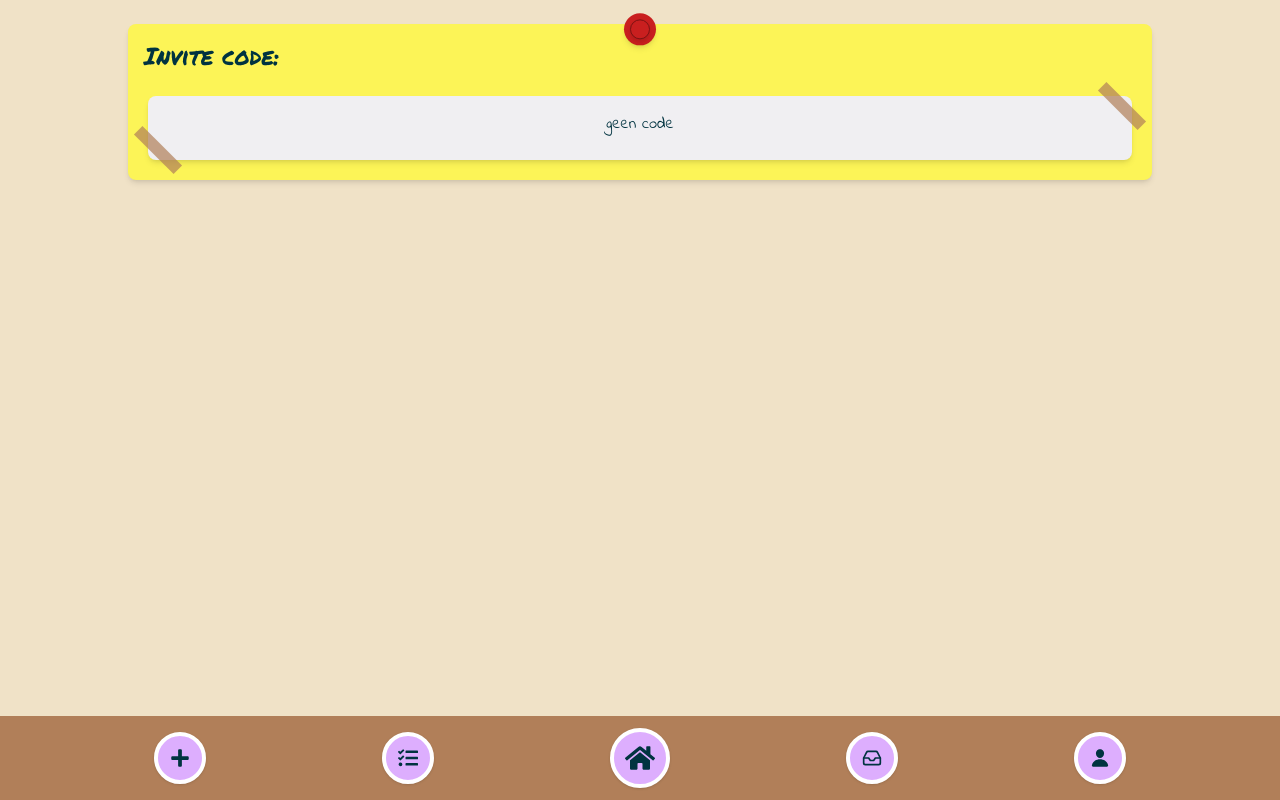
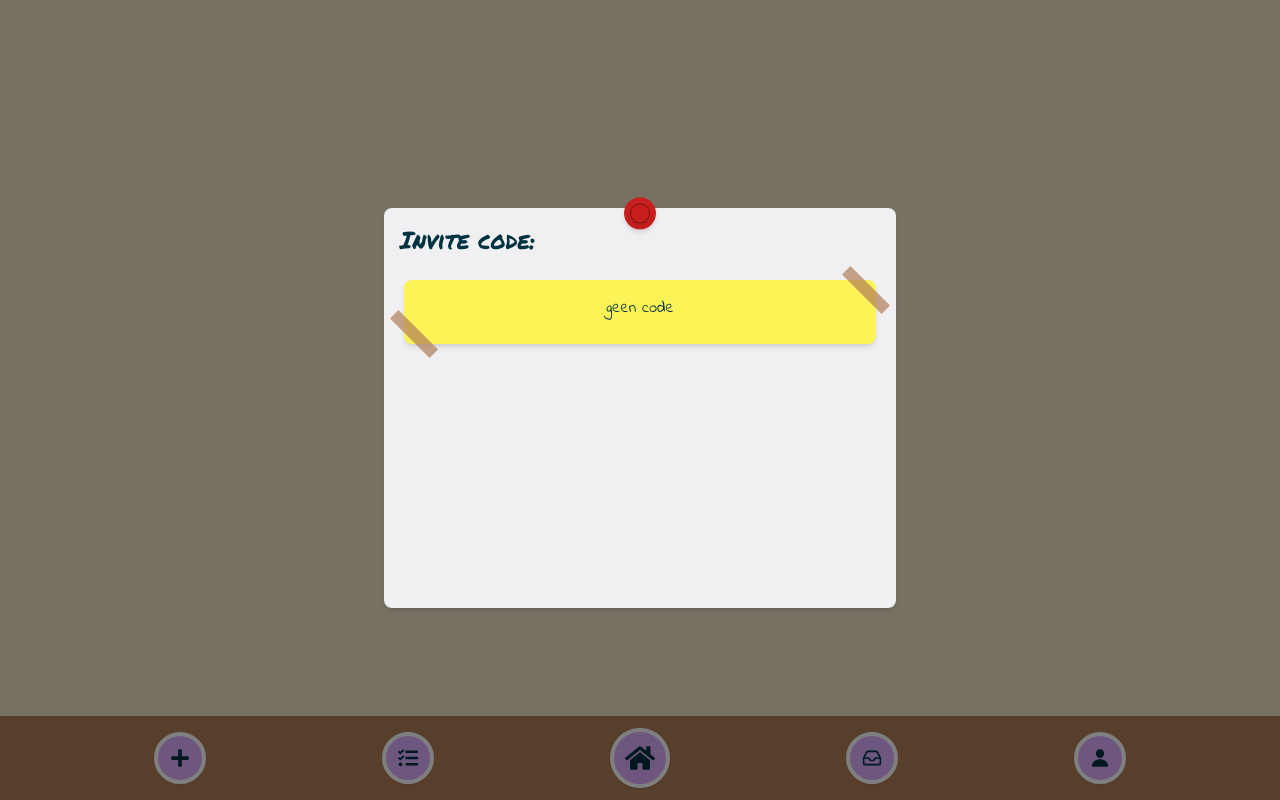
Before and after one commit to dingoskye/tle8-startup, a React (Vite) app in the folder front-end/: page /code/1 in a window 1280 px wide. Built offline with nearby package versions, Linux system fonts and the light colour scheme; no server answers; a web font is replaced by a local one.

Commit message:
merged stuff

```diff
--- a/front-end/src/components/invite-code.jsx
+++ b/front-end/src/components/invite-code.jsx
@@ -6,12 +6,12 @@ import {SubmitButton} from "@/components/ui/buttons.jsx";
 
 import {Link, useNavigate, useParams} from "react-router";
 import Punaise from "@/components/ui/punaise.jsx";
+import PopUp from "@/components/pop-up.jsx";
 
-export function InviteCode() {
+export function InviteCode({f}) {
     const params = useParams()
     // de id van de groep.
     const {fetchCode, code} = useGroup()
-    const navigate = useNavigate();
 
     useEffect(() => {
         const group = params.id
@@ -22,20 +22,18 @@ export function InviteCode() {
 
 
     return (
-        <>
-            <Card variant="tertiary">
+        <PopUp link={false} onClose={f}>
             <h1 className="text-2xl font-headers">
                 Invite code:
             </h1>
-                <TapeCard variant="white">
+            <TapeCard variant="tertiary">
                 {code ? code : 'geen code'}
             </TapeCard>
-            </Card>
-        </>
+        </PopUp>
     )
 }
 
-export function AcceptInvite() {
+export function AcceptInvite({f}) {
     const {fetchAccept, acceptData} = useGroup()
     // code opvangen om door te sturen naar de backend
     const [formData, setFormData,] = useState({
@@ -43,7 +41,7 @@ export function AcceptInvite() {
     })
     const [errors, setErrors] = useState([])
     const newErrors = {};
-    const location = useLocation();
+    const navigate = useNavigate();
 
     const handleInputChange = (e) => {
         const {name, value} = e.target;
@@ -76,7 +74,7 @@ export function AcceptInvite() {
                 return setErrors(newErrors)
             }
             fetchAccept(formData)
-            location("/")
+            navigate("/")
         } catch ($e) {
             console.log($e)
         }
@@ -84,19 +82,16 @@ export function AcceptInvite() {
 
 
     return (
-        <>
-            <Card variant="tertiary">
+        <PopUp link={false} onClose={f}>
             <h1 className="text-2xl font-headers">
                 Invite accepteren:
             </h1>
-                <TapeCard variant="white">
+            <TapeCard variant="tertiary">
                 <form onSubmit={handleSubmit}>
-                        <label>
-                            invite code:
-                        </label>
-
+                    <label className="font-paragraph text-lg font-semibold" htmlFor="code">Invite
+                        code:</label>
                     <input
-                            className=" bg-white min-w-full pl-3 py-2"
+                        className=" bg-bg-white min-w-full pl-3 py-2 text-text"
                         type="text"
                         id="code"
                         name="code"
@@ -110,13 +105,10 @@ export function AcceptInvite() {
                         </SubmitButton>
                     </div>
                 </form>
-
-                </TapeCard>
                 {errors.code &&
                     <p className="text-red-700 font-bold mt-2 text-sm">{errors.code}</p>}
-            </Card>
+            </TapeCard>
 
-
-        </>
+        </PopUp>
     )
 }
--- a/front-end/src/components/nav.jsx
+++ b/front-end/src/components/nav.jsx
@@ -5,7 +5,7 @@ import {HiUserGroup} from "react-icons/hi";
 import NavLinks from "@/components/nav-links.jsx";
 import {useLocation} from "react-router";
 
-function Nav() {
+function Nav({f}) {
     const location = useLocation();
 
     return (
@@ -18,8 +18,11 @@ function Nav() {
                     <p className="sr-only">Hoofdtaken overzicht</p></NavLinks>
                 <NavLinks variant="big" link="/studiegroepen/aanmaken"><FaPlus className="text-3xl"/>
                     <p className="sr-only">Groep aanmaken</p></NavLinks>
-                <NavLinks variant="small" link="/accepteren"><LuInbox className="text-xl"/>
-                    <p className="sr-only">Groepscode invoeren</p></NavLinks>
+                <button
+                    className="w-13 h-13 bg-button-purple rounded-full p-2 border-white border-4 shadow-sm flex items-center justify-center my-3"
+                    onClick={f}>
+                    <LuInbox className="text-xl"/>
+                    <p className="sr-only">Groepscode invoeren</p></button>
                 <NavLinks variant="small" link="/profiel"><IoPerson className="text-xl"/>
                     <p className="sr-only">Profiel</p></NavLinks>
             </nav> :
@@ -31,8 +34,11 @@ function Nav() {
                     <p className="sr-only">Hoofdtaken overzicht</p></NavLinks>
                 <NavLinks variant="big" link="/"><FaHome className="text-3xl"/>
                     <p className="sr-only">Home</p></NavLinks>
-                <NavLinks variant="small" link="/accepteren"><LuInbox className="text-xl"/>
-                    <p className="sr-only">Groepscode invoeren</p></NavLinks>
+                <button
+                    className="w-13 h-13 bg-button-purple rounded-full p-2 border-white border-4 shadow-sm flex items-center justify-center my-3"
+                    onClick={f}>
+                    <LuInbox className="text-xl"/>
+                    <p className="sr-only">Groepscode invoeren</p></button>
                 <NavLinks variant="small" link="/profiel"><IoPerson className="text-xl"/>
                     <p className="sr-only">Profiel</p></NavLinks>
             </nav>
--- a/front-end/src/components/pop-up.jsx
+++ b/front-end/src/components/pop-up.jsx
@@ -22,7 +22,7 @@ function PopUp({
                 onClick={onClose}
                 aria-hidden="true"
             />
-            <div className="relative z-10 w-[90%] md:w-[40vw] h-[30%] md:h-[50%] m-auto">
+            <div className="relative z-10 w-[90%] md:w-[40vw] md:h-[50%] m-auto">
                 <Card variant="white">
                     {children}
                 </Card>
--- a/front-end/src/components/ui/deadline-card.jsx
+++ b/front-end/src/components/ui/deadline-card.jsx
@@ -2,7 +2,7 @@ import Tape from "@/components/ui/tape.jsx";
 
 function DeadlineCard({deadline}) {
     return (
-        <div className="bg-deadline-red p-1 relative flex items-center col-span-1 rounded-sm shadow-md max-h-[80%]">
+        <div className="bg-deadline-red p-1 relative flex items-center col-span-1 rounded-sm shadow-md h-full">
             <Tape variant="small-r"/>
             <Tape variant="small-l"/>
             <p className="w-full text-center font-headers text-md lg:break-all">
--- a/front-end/src/layout.jsx
+++ b/front-end/src/layout.jsx
@@ -1,18 +1,30 @@
 import './index.css'
 import {Outlet, useLocation} from "react-router";
 import Nav from "@/components/nav.jsx";
+import {useState} from "react"
+import {Card, TapeCard} from "@/components/ui/cards.jsx";
+import {SubmitButton} from "@/components/ui/buttons.jsx";
+import PopUp from "@/components/pop-up.jsx";
+import {AcceptInvite} from "@/components/invite-code.jsx";
 
 function Layout() {
     const location = useLocation()
+    const [showAccept, setShowAccept] = useState(false)
+
 
     return (
+        <>
             <div className={"flex flex-col justify-between max-w-screen min-h-screen"}>
                 <main
                     className={"w-[90%] md:w-[80%] mx-auto flex flex-col gap-3 my-2 grow font-paragraph justify-between py-2"}>
                     <Outlet/>
                 </main>
-            {location.pathname !== '/login' && location.pathname !== '/register' ? <Nav/> : null}
+                {location.pathname !== '/login' && location.pathname !== '/register' ?
+                    <Nav f={() => setShowAccept(true)}/> : null}
             </div>
+            {showAccept ?
+                <AcceptInvite f={() => setShowAccept(false)}/> : null}
+        </>
     )
 }
 
--- a/front-end/src/pages/group-details.jsx
+++ b/front-end/src/pages/group-details.jsx
@@ -2,7 +2,7 @@ import {useEffect, useState} from "react";
 import TaskCard from "@/components/task-card.jsx";
 import {Carousel, CarouselContent, CarouselItem, CarouselNext, CarouselPrevious} from "@/components/ui/carousel.jsx";
 import {Card, TapeCard} from "@/components/ui/cards.jsx";
-import {MainButton} from "@/components/ui/buttons.jsx";
+import {FunctionButton, MainButton} from "@/components/ui/buttons.jsx";
 import {useGroup} from "@/context/group-context.jsx";
 import {Link, useParams} from "react-router";
 import {FaPlus} from "react-icons/fa";
@@ -12,12 +12,14 @@ import {LuSquare, LuSquareCheckBig} from "react-icons/lu";
 import Progressbar from "@/components/ui/progressbar.jsx";
 import Tape from "@/components/ui/tape.jsx";
 import {IoPerson} from "react-icons/io5";
+import {AcceptInvite, InviteCode} from "@/components/invite-code.jsx";
 
 function GroupDetails() {
     const {fetchGroup} = useGroup();
     const params = useParams();
 
     const [group, setGroup] = useState(null);
+    const [showCode, setShowCode] = useState(false)
 
     const variants = ["primary", "secondary", "tertiary", "quaternary"];
 
@@ -51,11 +53,11 @@ function GroupDetails() {
                         <Carousel className="px-6 text-left">
                             <CarouselContent className="py-4">
                                 {group.main_tasks !== null && group.main_tasks?.length > 0 ? group.main_tasks.map((task, index) => (
-                                    <CarouselItem key={index} className="flex md:basis-1/2 lg:basis-1/3 min-h-[25vh]">
+                                    <CarouselItem key={index} className="flex md:basis-1/2 lg:basis-1/3">
                                         <Link to={`/hoofdtaken/${task.id ?? 1}`} className="w-[95%] mx-auto h-full">
                                             <Card variant="white">
                                                 <div className="gap-4 mt-2 grid grid-cols-3 grow">
-                                                    <div className="h-[50%]">
+                                                    <div className="h-[70%]">
                                                         <DeadlineCard deadline={task.deadline}/>
                                                     </div>
                                                     <div className="col-span-2">
@@ -76,7 +78,7 @@ function GroupDetails() {
                             <CarouselNext/>
                         </Carousel>
 
-                        <div className="w-[20%] md:w-[30%] mx-auto mt-4">
+                        <div className="w-[20%] md:w-[30%] mx-auto">
                             <MainButton link="/hoofdtaak/aanmaken">
                                 <FaPlus/>
                                 <p className="sr-only">Taak aanmaken</p>
@@ -107,7 +109,7 @@ function GroupDetails() {
                                                         />
                                                     ) : (
                                                         <div
-                                                            className="bg-bg-white text-center items-center flex mt-3 rounded-md w-full h-20 mx-auto border-5 border-white shadow-sm">
+                                                            className="bg-bg-white text-center items-center flex mt-3 rounded-md w-full h-16 mx-auto border-5 border-white shadow-sm">
                                                             <IoPerson
                                                                 aria-label="Icoontje van poppetje (geen foto beschikbaar)"
                                                                 className="text-4xl w-full"/>
@@ -134,6 +136,11 @@ function GroupDetails() {
 
                         </TapeCard>
                     </div>
+                    <div className="w-[60%] md:w-[30%] mx-auto">
+                        <FunctionButton f={() => setShowCode(true)}>Code inzien</FunctionButton>
+                    </div>
+                    {showCode ?
+                        <InviteCode f={() => setShowCode(false)}/> : null}
                 </> :
             null
     );
```
Lines whose indentation alone changed are shown as unchanged.
